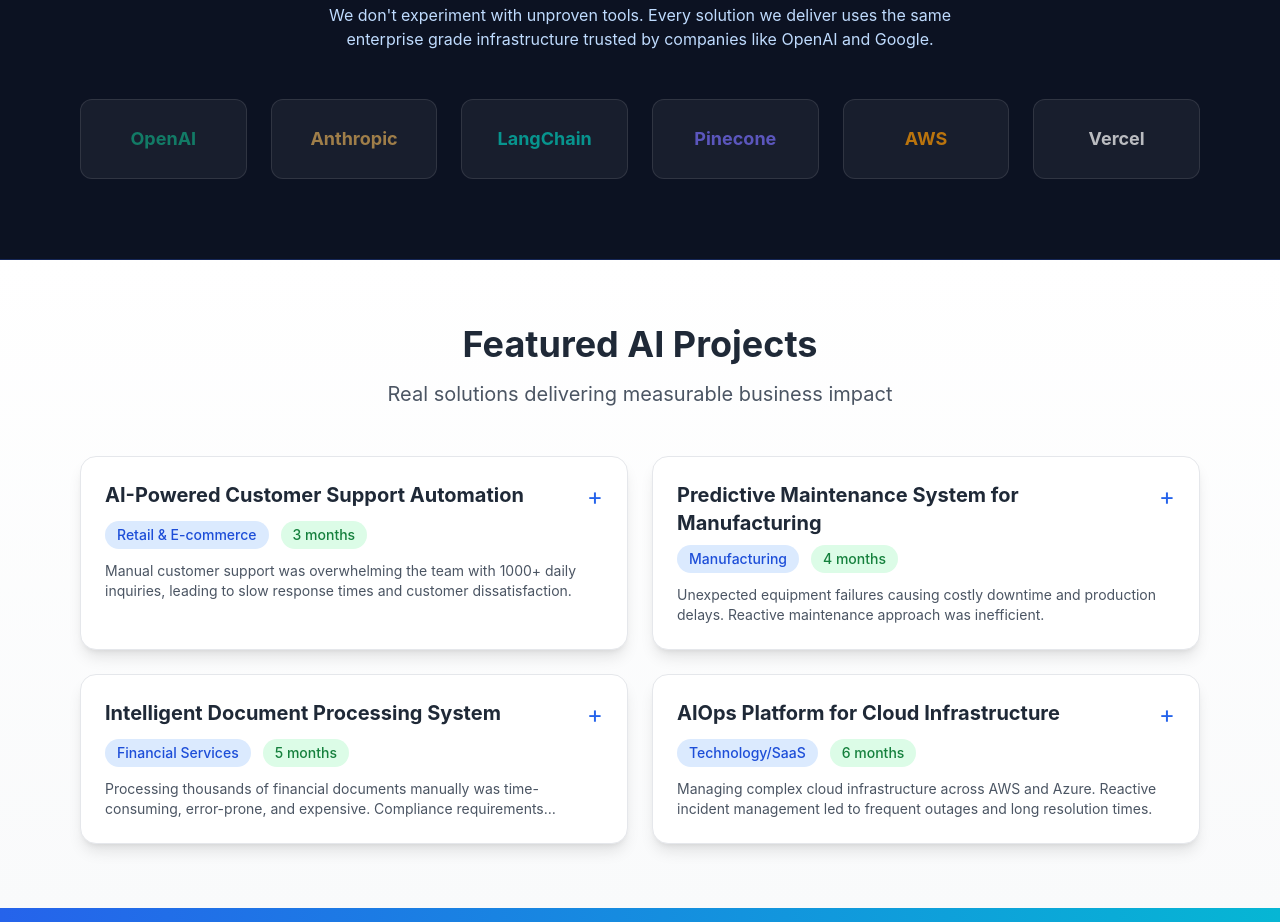
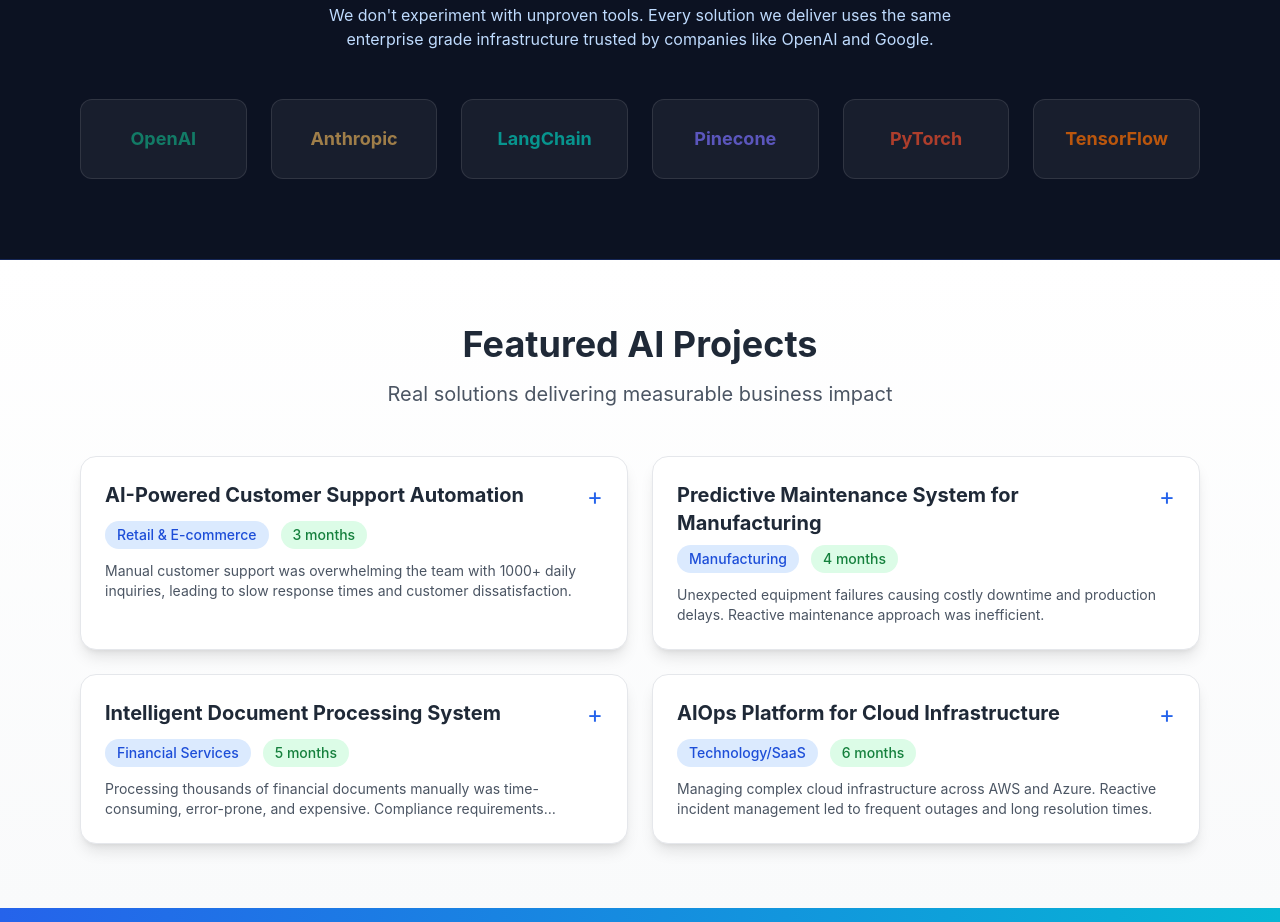
Before and after one commit to tianzesun/aydenait-website, a React (Vite) app: page / in a window 1280 px wide. Shown: the part 4200-5122 px from the top of the page. Built offline with nearby package versions, Linux system fonts and the light colour scheme; the HTML template or start-up script is replaced by a standard one.

Commit message:
Update Technology Stack with PyTorch and TensorFlow

```diff
--- a/src/pages/Home.tsx
+++ b/src/pages/Home.tsx
@@ -491,14 +491,14 @@
           <p className="text-blue-200 max-w-2xl mx-auto">We don't experiment with unproven tools. Every solution we deliver uses the same enterprise grade infrastructure trusted by companies like OpenAI and Google.</p>
         </div>
 
-        <div className="grid grid-cols-3 md:grid-cols-6 gap-6 items-center">
+        <div className="grid grid-cols-3 md:grid-cols-4 lg:grid-cols-6 gap-6 items-center">
           {[
             { name: 'OpenAI', color: '#10a37f' },
             { name: 'Anthropic', color: '#d8a756' },
             { name: 'LangChain', color: '#00c7b7' },
             { name: 'Pinecone', color: '#786ffb' },
-            { name: 'AWS', color: '#ff9900' },
-            { name: 'Vercel', color: '#ffffff' },
+            { name: 'PyTorch', color: '#ee4c2c' },
+            { name: 'TensorFlow', color: '#ff6f00' },
           ].map((tech) => (
             <div key={tech.name} className="group">
               <div className="h-20 bg-white/5 border border-white/10 rounded-xl flex items-center justify-center transition-all duration-300 hover:bg-white/10 hover:border-white/20 hover:scale-105 hover:-translate-y-1">
```
